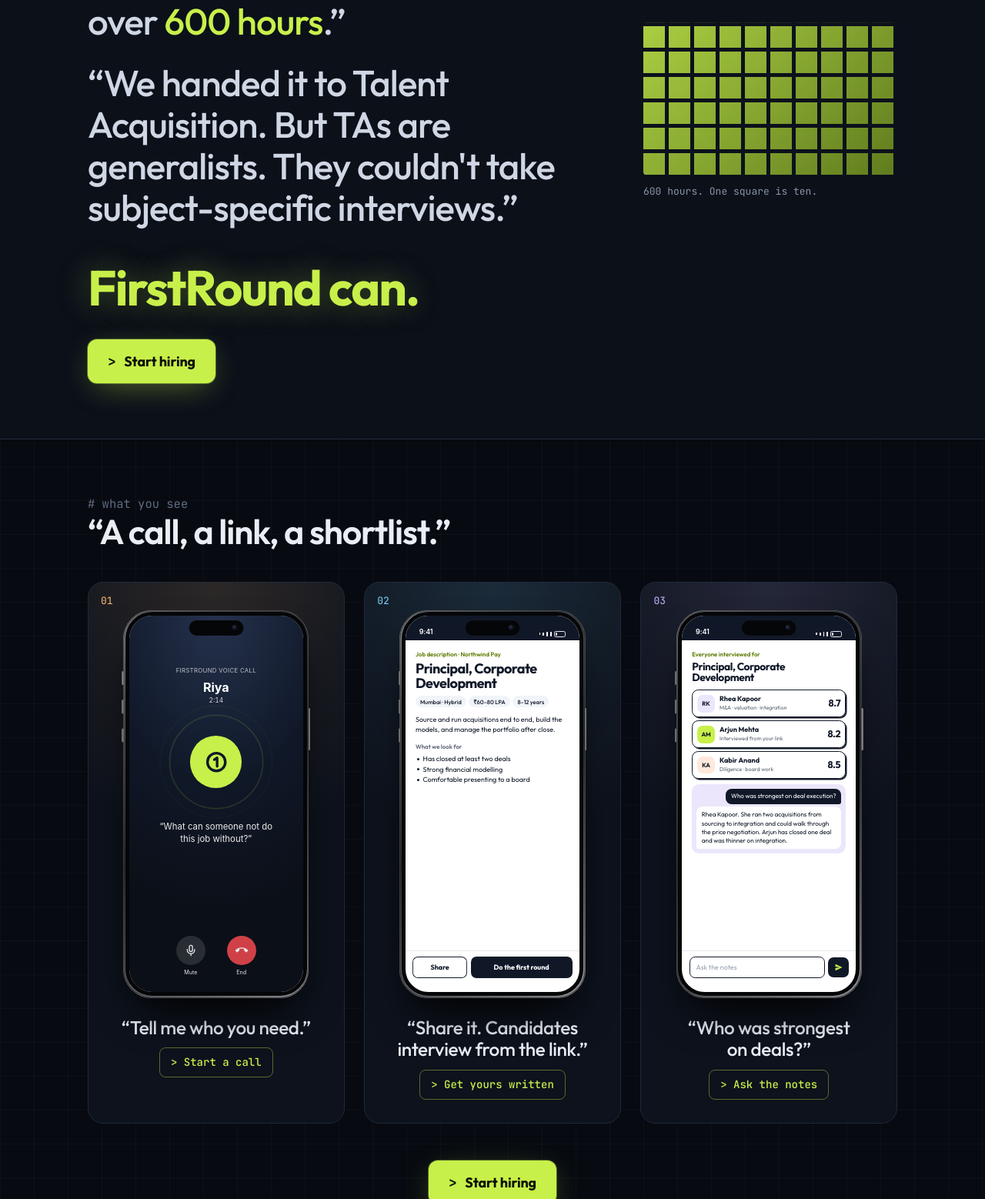
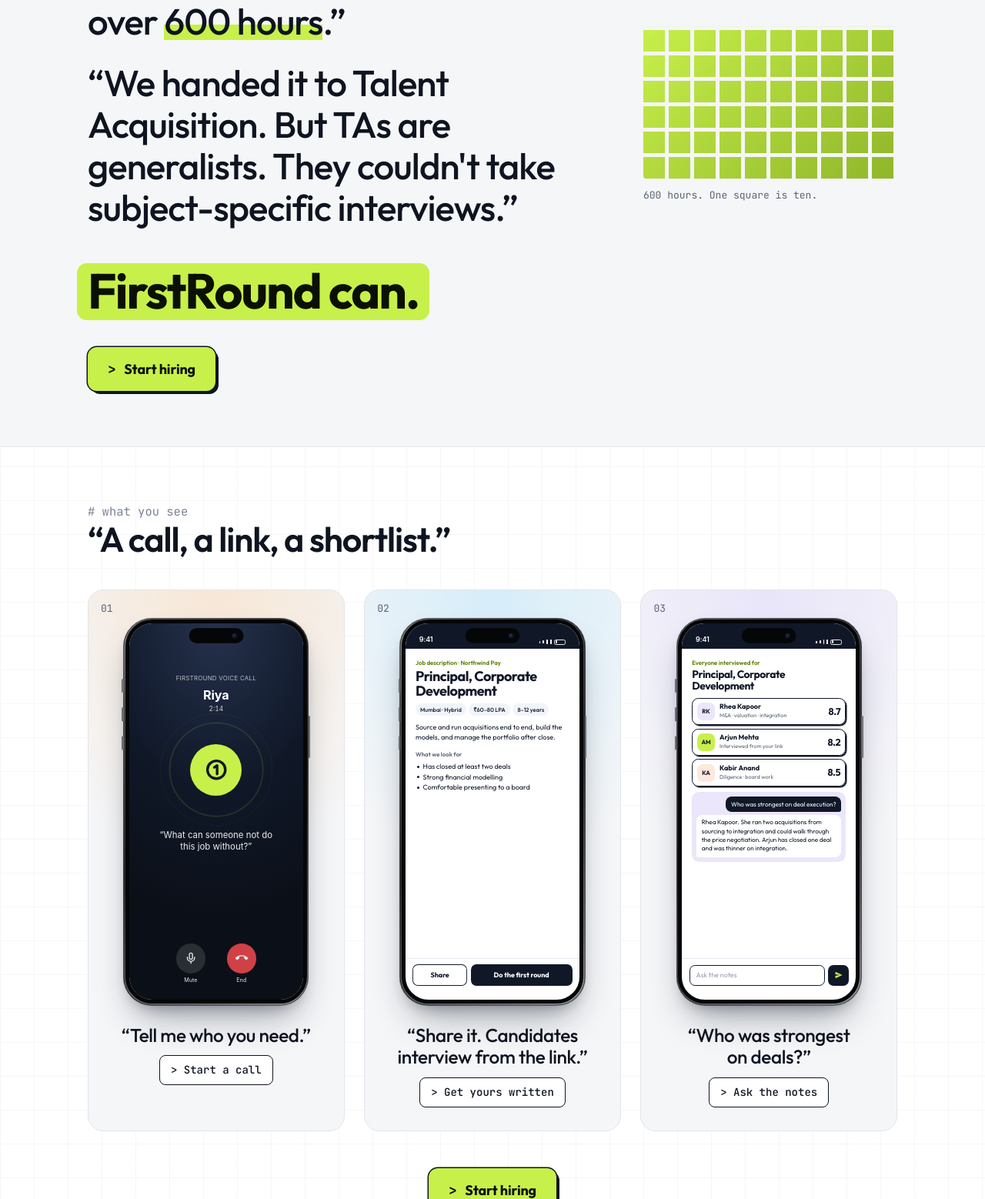
Before and after one commit to subhrosengupta92/Interviewer-Agent, a website: page web/home.html in a window 1280 px wide. Shown: the part 1242-2800 px from the top of the page at 77% size. Drawn offline with Linux system fonts and the light colour scheme.

Commit message:
Home page: white background, with the terminal window kept dark
Co-Authored-By: Claude Fable 5.2 <noreply@anthropic.com>
Claude-Session: https://claude.ai/code/session_018fvQqmaNfGqjPMHskjiQDc

```diff
--- a/web/home.css
+++ b/web/home.css
@@ -1,14 +1,16 @@
-/* The home page: a dark, terminal-style pitch. The phones are built from the app's own chat styles (chat.css). */
+/* The home page: a white, terminal-style pitch around one dark terminal window. The phones are built from the app's own chat styles (chat.css). */
 .home {
   --display: "Outfit", var(--sans);
   --mono: "JetBrains Mono", ui-monospace, "SF Mono", Menlo, Consolas, monospace;
   --gutter: clamp(18px, 5vw, 64px);
-  --bg: #070a10;
-  --panel: #0d121c;
-  --rule: #1f2a3c;
-  --text: #e9eef6;
-  --dim: #8894a8;
+  --bg: #ffffff;
+  --panel: #f5f6f8;
+  --rule: #e2e5eb;
+  --text: #0e1420;
+  --dim: #5b6474;
   --green: #c8f04a;
+  /* the green as text on white */
+  --accent: #4d6900;
   /* one colour per agent, used for its station, its log tag and its candidates */
   --c0: #7dd3fc; --c1: #c4b5fd; --c2: #c8f04a; --c3: #fdba74; --c4: #f9a8d4;
   height: auto;
@@ -18,47 +20,52 @@
   font-size: 17px;
   line-height: 1.5;
   /* a faint grid, like graph paper behind a terminal */
-  background-image: linear-gradient(rgba(255, 255, 255, .025) 1px, transparent 1px), linear-gradient(90deg, rgba(255, 255, 255, .025) 1px, transparent 1px);
+  background-image: linear-gradient(rgba(16, 24, 40, .035) 1px, transparent 1px), linear-gradient(90deg, rgba(16, 24, 40, .035) 1px, transparent 1px);
   background-size: 44px 44px;
 }
 .home .wrap { max-width: 1180px; margin: 0 auto; padding: 0 var(--gutter); }
 .home h1, .home h2, .home h3 { font-family: var(--display); margin: 0; text-wrap: balance; }
 .home p { margin: 0; }
-.home ::selection { background: var(--green); color: var(--bg); }
+.home ::selection { background: var(--green); color: #0b1004; }
 
 /* top bar */
 .nav { display: flex; align-items: center; justify-content: space-between; gap: 16px; max-width: 1180px; margin: 0 auto; padding: 18px var(--gutter); }
 .nav .brand { color: var(--text); text-decoration: none; }
 .nav .brand span { color: var(--dim); }
-.nav .logo { background: #141c2b; box-shadow: inset 0 0 0 1px var(--rule); }
+.nav .logo { background: var(--navy); }
 .nav .logo svg, .home .avatar svg { fill: none; }
 
 /* the one action on the page */
-.go { display: inline-block; white-space: nowrap; background: var(--green); color: #0b1004; text-decoration: none; font-weight: 700; font-size: 18px; letter-spacing: -0.01em; padding: 15px 26px; border-radius: 12px; box-shadow: 0 0 0 1px rgba(200, 240, 74, .35), 0 10px 40px -10px rgba(200, 240, 74, .45); transition: transform .12s ease-out, box-shadow .12s ease-out; }
+.go { display: inline-block; white-space: nowrap; background: var(--green); color: #0b1004; text-decoration: none; font-weight: 700; font-size: 18px; letter-spacing: -0.01em; padding: 15px 26px; border-radius: 12px; box-shadow: 0 0 0 1.5px #0e1420, 4px 4px 0 #0e1420; transition: transform .12s ease-out, box-shadow .12s ease-out; }
 .go::before { content: "> "; font-family: var(--mono); font-weight: 700; }
-.go:hover { transform: translateY(-1px); box-shadow: 0 0 0 1px rgba(200, 240, 74, .6), 0 14px 46px -8px rgba(200, 240, 74, .6); }
-.go:active { transform: translateY(1px); }
-.go.small { font-size: 15px; padding: 9px 16px; border-radius: 10px; box-shadow: 0 0 0 1px rgba(200, 240, 74, .35); }
-.home :focus-visible { outline: 2px solid var(--green); outline-offset: 3px; }
+.go:hover { transform: translate(-1px, -1px); box-shadow: 0 0 0 1.5px #0e1420, 6px 6px 0 #0e1420; }
+.go:active { transform: translate(2px, 2px); box-shadow: 0 0 0 1.5px #0e1420, 2px 2px 0 #0e1420; }
+.go.small { font-size: 15px; padding: 9px 16px; border-radius: 10px; box-shadow: 0 0 0 1.5px #0e1420, 3px 3px 0 #0e1420; }
+.home :focus-visible { outline: 2px solid var(--blue); outline-offset: 3px; }
 .cta { display: flex; flex-wrap: wrap; align-items: center; gap: 14px 18px; }
 .cta span { font-family: var(--mono); font-size: 13.5px; color: var(--dim); }
 .cta.centre { justify-content: center; }
 
 /* terminal text */
 .prompt, .comment { font-family: var(--mono); font-size: clamp(13px, 1.25vw, 15.5px); color: var(--dim); overflow-wrap: anywhere; }
-.prompt .ps { color: var(--green); }
-.prompt .arg { color: var(--c3); }
-.cursor { display: inline-block; width: .6em; height: 1.1em; margin-left: .25em; vertical-align: -.18em; background: var(--green); animation: blinkc 1.1s steps(1) infinite; }
+.prompt .ps { color: var(--accent); font-weight: 700; }
+.prompt .arg { color: #b45309; }
+.cursor { display: inline-block; width: .6em; height: 1.1em; margin-left: .25em; vertical-align: -.18em; background: var(--text); animation: blinkc 1.1s steps(1) infinite; }
 @keyframes blinkc { 50% { opacity: 0; } }
-.comment { color: #5f6c82; margin-bottom: 14px; }
+.comment { color: #7a8496; margin-bottom: 14px; }
 
 /* hero */
 .hero { max-width: 1180px; margin: 0 auto; padding: clamp(18px, 4vh, 40px) var(--gutter) clamp(48px, 8vh, 90px); }
 .hero h1 { font-size: clamp(44px, 7.4vw, 96px); line-height: .96; letter-spacing: -0.045em; font-weight: 700; margin: 14px 0 0; }
-.hero .lede { font-size: clamp(17px, 1.6vw, 21px); color: #b9c3d3; max-width: 52ch; margin: 20px 0 26px; }
+.hero .lede { font-size: clamp(17px, 1.6vw, 21px); color: #3a4353; max-width: 52ch; margin: 20px 0 26px; }
 
 /* the factory: a terminal window with five agents and candidates moving through them */
-.term { margin-top: clamp(30px, 5vh, 52px); border: 1px solid var(--rule); border-radius: 16px; background: var(--panel); box-shadow: 0 40px 120px -40px rgba(200, 240, 74, .22), 0 0 0 1px rgba(255, 255, 255, .02); overflow: hidden; }
+.term {
+  /* the one dark thing on the page */
+  --panel: #0d121c; --rule: #1f2a3c; --text: #e9eef6; --dim: #8894a8;
+  color: var(--text);
+  margin-top: clamp(30px, 5vh, 52px); border: 1.5px solid #0e1420; border-radius: 16px; background: var(--panel); box-shadow: 8px 8px 0 var(--green), 8px 8px 0 1.5px #0e1420; overflow: hidden;
+}
 .term-bar { display: flex; align-items: center; gap: 7px; padding: 11px 14px; border-bottom: 1px solid var(--rule); background: #0a0f18; }
 .term-bar i { width: 11px; height: 11px; border-radius: 50%; background: #2a3548; }
 .term-bar i:nth-child(1) { background: #ff5f57; } .term-bar i:nth-child(2) { background: #febc2e; } .term-bar i:nth-child(3) { background: #28c840; }
@@ -98,17 +105,17 @@
 @keyframes line { from { opacity: 0; transform: translateY(6px); } }
 
 /* the story, in quotes */
-.story { border-top: 1px solid var(--rule); border-bottom: 1px solid var(--rule); background: rgba(13, 18, 28, .82); padding: clamp(56px, 9vh, 104px) 0; }
+.story { border-top: 1px solid var(--rule); border-bottom: 1px solid var(--rule); background: var(--panel); padding: clamp(56px, 9vh, 104px) 0; }
 .story .wrap { position: relative; }
-.story blockquote { margin: 0; font-weight: 500; font-size: clamp(28px, 3.7vw, 50px); line-height: 1.14; letter-spacing: -0.02em; max-width: 30ch; text-wrap: balance; color: #cfd7e4; }
+.story blockquote { margin: 0; font-weight: 500; font-size: clamp(28px, 3.7vw, 50px); line-height: 1.14; letter-spacing: -0.02em; max-width: 30ch; text-wrap: balance; color: var(--text); }
 .story blockquote p + p { margin-top: .55em; }
-.mark { color: var(--green); white-space: nowrap; }
-.story .answer { font-weight: 700; font-size: clamp(36px, 5vw, 68px); line-height: 1; letter-spacing: -0.03em; color: var(--green); margin: .7em 0 .55em; text-shadow: 0 0 40px rgba(200, 240, 74, .35); }
+.mark { white-space: nowrap; background: linear-gradient(transparent 58%, var(--green) 58% 92%, transparent 92%); }
+.story .answer { font-weight: 700; font-size: clamp(36px, 5vw, 68px); line-height: 1; letter-spacing: -0.03em; width: fit-content; margin: .7em 0 .55em -.22em; padding: .06em .22em .1em; border-radius: .2em; background: var(--green); color: #0b1004; }
 .hours { position: absolute; right: var(--gutter); top: 50%; transform: translateY(-50%); width: min(30%, 330px); }
 .hours .grid { aspect-ratio: 10 / 6; border-radius: 4px; background:
-  repeating-linear-gradient(90deg, transparent 0 calc(10% - 5px), #0d121c calc(10% - 5px) 10%),
-  repeating-linear-gradient(0deg, transparent 0 calc(100% / 6 - 5px), #0d121c calc(100% / 6 - 5px) calc(100% / 6)),
-  linear-gradient(135deg, #c8f04a, #6f8f1f); opacity: .85; }
+  repeating-linear-gradient(90deg, transparent 0 calc(10% - 5px), var(--panel) calc(10% - 5px) 10%),
+  repeating-linear-gradient(0deg, transparent 0 calc(100% / 6 - 5px), var(--panel) calc(100% / 6 - 5px) calc(100% / 6)),
+  linear-gradient(135deg, #c8f04a, #8fb62a); }
 .hours p { margin-top: 12px; font-family: var(--mono); font-size: 13px; color: var(--dim); }
 @media (min-width: 1101px) { .story blockquote { max-width: 62%; } }
 @media (max-width: 1100px) { .hours { display: none; } }
@@ -117,17 +124,17 @@
 .steps { padding: clamp(52px, 9vh, 100px) 0 clamp(44px, 7vh, 76px); }
 .home .steps h2 { font-weight: 600; font-size: clamp(28px, 3.5vw, 46px); line-height: 1.1; letter-spacing: -0.025em; max-width: 20ch; }
 .steps ol { list-style: none; counter-reset: step; margin: clamp(30px, 5vh, 52px) 0 clamp(36px, 6vh, 60px); padding: 0; display: grid; grid-template-columns: repeat(3, minmax(0, 1fr)); gap: clamp(14px, 2vw, 28px); }
-.steps ol > li { counter-increment: step; position: relative; display: grid; justify-items: center; align-content: start; text-align: center; padding: clamp(22px, 3vw, 36px) clamp(14px, 2vw, 24px) clamp(22px, 3vw, 30px); border-radius: 20px; border: 1px solid var(--rule); background: radial-gradient(120% 70% at 50% 0%, color-mix(in srgb, var(--c, var(--c0)) 13%, transparent), transparent 70%), var(--panel); }
+.steps ol > li { counter-increment: step; position: relative; display: grid; justify-items: center; align-content: start; text-align: center; padding: clamp(22px, 3vw, 36px) clamp(14px, 2vw, 24px) clamp(22px, 3vw, 30px); border-radius: 20px; border: 1px solid var(--rule); background: radial-gradient(120% 70% at 50% 0%, color-mix(in srgb, var(--c, var(--c0)) 26%, transparent), transparent 72%), var(--panel); }
 .steps ol > li:nth-child(1) { --c: var(--c3); } .steps ol > li:nth-child(2) { --c: var(--c0); } .steps ol > li:nth-child(3) { --c: var(--c1); }
-.steps ol > li::before { content: "0" counter(step); position: absolute; left: 16px; top: 14px; font-family: var(--mono); font-size: 13px; color: var(--c); }
+.steps ol > li::before { content: "0" counter(step); position: absolute; left: 16px; top: 14px; font-family: var(--mono); font-size: 13px; color: var(--dim); }
 .home .steps h3 { font-weight: 500; font-size: clamp(21px, 1.9vw, 25px); line-height: 1.18; letter-spacing: -0.015em; margin-top: 24px; max-width: 16ch; }
-.try { margin-top: 12px; display: inline-block; color: var(--green); font-family: var(--mono); font-weight: 500; font-size: 14px; text-decoration: none; padding: 8px 14px; border-radius: 8px; border: 1px solid rgba(200, 240, 74, .4); }
+.try { margin-top: 12px; display: inline-block; background: #fff; color: var(--text); font-family: var(--mono); font-weight: 500; font-size: 14px; text-decoration: none; padding: 8px 14px; border-radius: 8px; border: 1.5px solid var(--text); }
 .try::before { content: "> "; }
-.try:hover { background: var(--green); color: #0b1004; }
+.try:hover { background: var(--green); }
 
 /* phones: the app's 402 × 840 phone, shrunk as a whole so it keeps its proportions */
 .mock { font-family: var(--sans); display: block; width: fit-content; zoom: var(--zoom, .6); color: var(--ink); text-decoration: none; font-size: 15px; line-height: 1.4; text-align: left; }
-.mock .phone { margin: 0 auto; box-shadow: inset 0 0 0 1px rgba(255, 255, 255, .28), inset 0 0 0 2.5px rgba(0, 0, 0, .55), 0 50px 90px -30px #000; }
+.mock .phone { margin: 0 auto; box-shadow: inset 0 0 0 1px rgba(255, 255, 255, .28), inset 0 0 0 2.5px rgba(0, 0, 0, .55), 0 42px 80px -28px rgba(16, 24, 40, .45), 0 18px 30px -16px rgba(16, 24, 40, .3); }
 .mock .msgs { overflow: hidden; }
 .mock .screen { cursor: pointer; }
 .mock .chat-head { padding-top: 6px; }
--- a/web/home.html
+++ b/web/home.html
@@ -5,7 +5,7 @@
 <meta name="viewport" content="width=device-width, initial-scale=1, viewport-fit=cover">
 <meta name="robots" content="noindex">
 <meta name="description" content="FirstRound is an agentic hiring factory. Agents onboard candidates, assess CVs, run the first round by voice, write the takeaways and answer your questions.">
-<meta name="theme-color" content="#070a10">
+<meta name="theme-color" content="#ffffff">
 <title>FirstRound: Agentic Hiring Factory</title>
 <link rel="preconnect" href="https://fonts.googleapis.com">
 <link rel="preconnect" href="https://fonts.gstatic.com" crossorigin>
```
